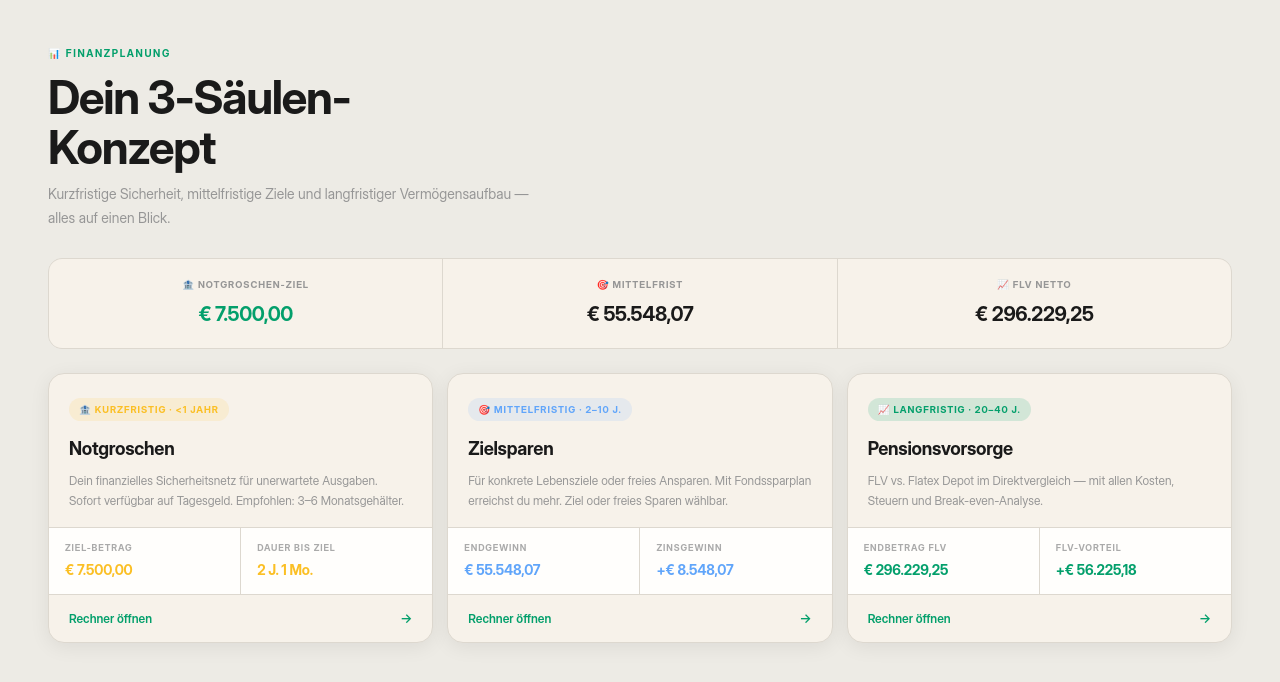
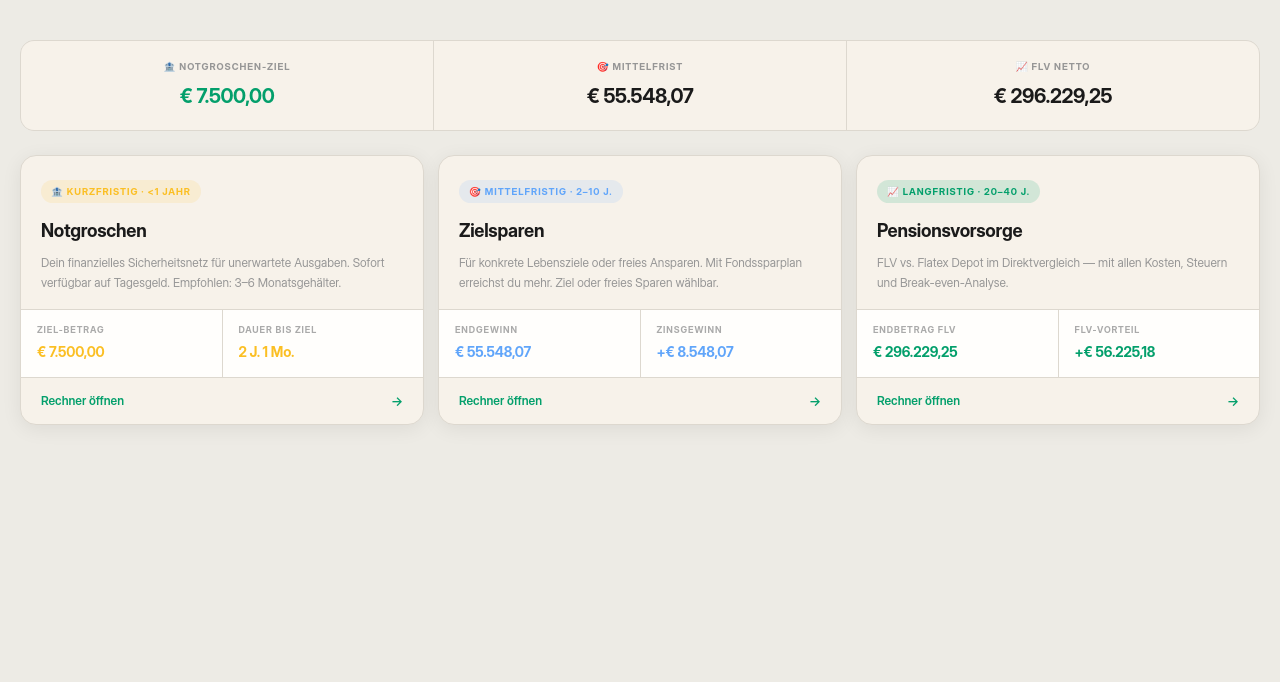
Before and after one commit to SchreiberJason/FLV-Depot-Rechner, a plain HTML site: page index.html in a window 1280 px wide. Drawn offline with nearby package versions, Linux system fonts and the light colour scheme; a web font is replaced by a local one.

Commit message:
Add files via upload

```diff
--- a/index.html
+++ b/index.html
@@ -58,7 +58,7 @@ body{
 .back-crumb b{color:var(--ts);font-weight:500;}
 
 /* ══════════ DASHBOARD ══════════ */
-.dash-wrap{max-width:1240px;margin:0 auto;padding:28px 16px 80px;}
+.dash-wrap{max-width:1240px;margin:0 auto;padding:28px 0 80px;}
 
 .dash-header{margin-bottom:28px;}
 .dash-eyebrow{
@@ -315,7 +315,7 @@ tbody tr:last-child td{border-bottom:none;}
 
 /* ---- Tablet 600–1023px ---- */
 @media(min-width:600px) and (max-width:1023px){
-  .dash-wrap{padding:24px 20px 60px;}
+  .dash-wrap{padding:24px 0 60px;}
   .pillar-grid{grid-template-columns:1fr 1fr;gap:12px;}
   .pillar-grid>.pillar-card:last-child{grid-column:1/-1;}
   .calc-layout{
@@ -342,7 +342,7 @@ tbody tr:last-child td{border-bottom:none;}
 @media(max-width:599px){
   body{font-size:14px;}
   .back-nav{padding:14px 14px 0;}
-  .dash-wrap{padding:20px 14px 56px;}
+  .dash-wrap{padding:20px 0 56px;}
   .dash-summary{grid-template-columns:1fr 1fr;gap:1px;}
   .dash-summary .ds-item:nth-child(3){grid-column:1/-1;border-top:1px solid var(--brd);}
   .ds-item{padding:14px 12px;}
@@ -369,7 +369,7 @@ tbody tr:last-child td{border-bottom:none;}
 
 /* ---- Large desktop ≥1024px ---- */
 @media(min-width:1024px){
-  .dash-wrap{padding:40px 28px 80px;}
+  .dash-wrap{padding:40px 0 80px;}
   .back-nav{padding:20px 28px 0;}
   .calc-layout{
     grid-template-columns:330px 1fr;
@@ -387,12 +387,6 @@ tbody tr:last-child td{border-bottom:none;}
 ══════════════════════════════════════ -->
 <div class="view active" id="view-dash">
 <div class="dash-wrap">
-
-  <div class="dash-header">
-    <div class="dash-eyebrow">📊 Finanzplanung</div>
-    <div class="dash-title">Dein 3-Säulen-<br>Konzept</div>
-    <div class="dash-sub">Kurzfristige Sicherheit, mittelfristige Ziele und langfristiger Vermögensaufbau — alles auf einen Blick.</div>
-  </div>
 
   <div class="dash-summary">
     <div class="ds-item">
```
